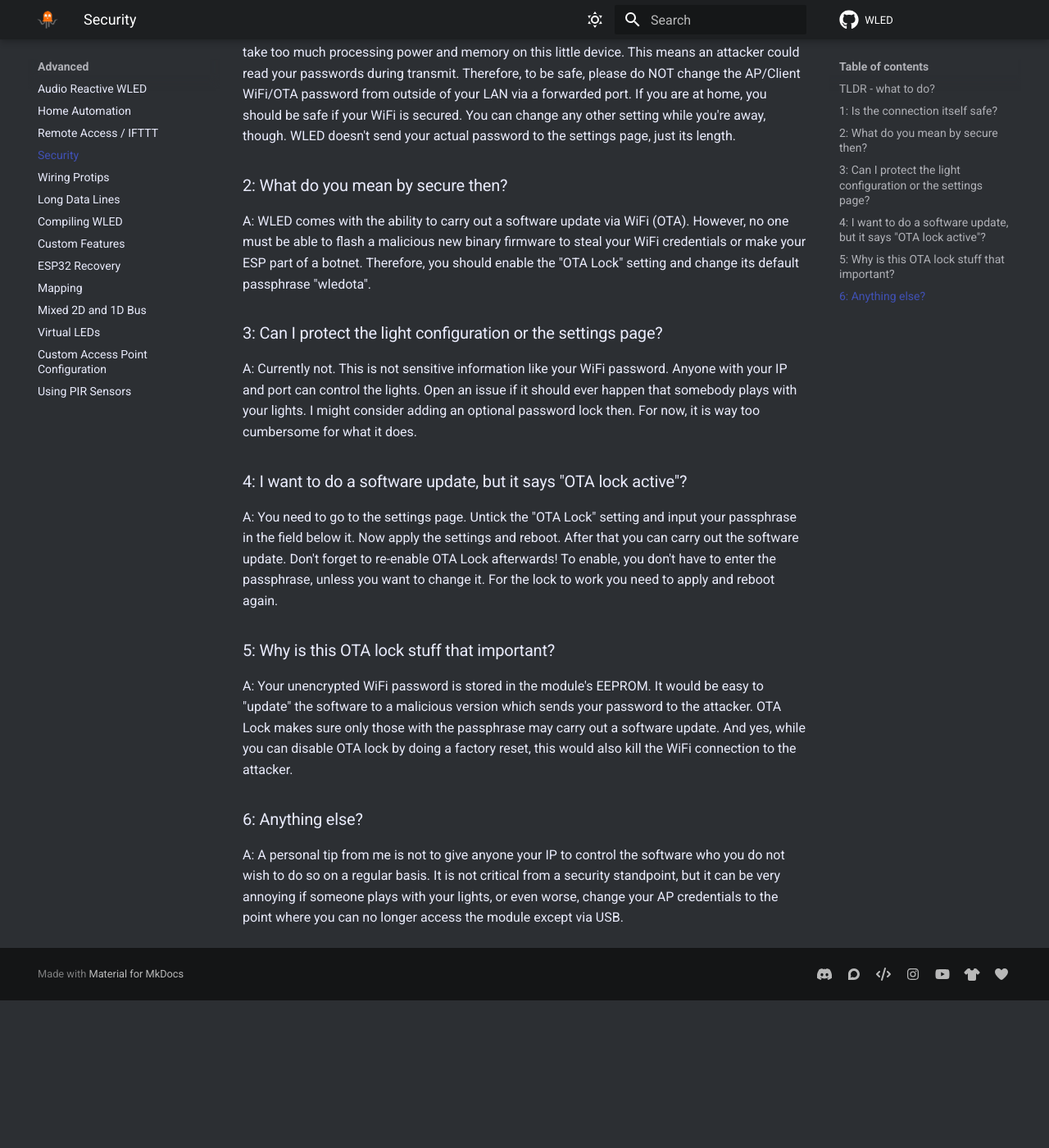
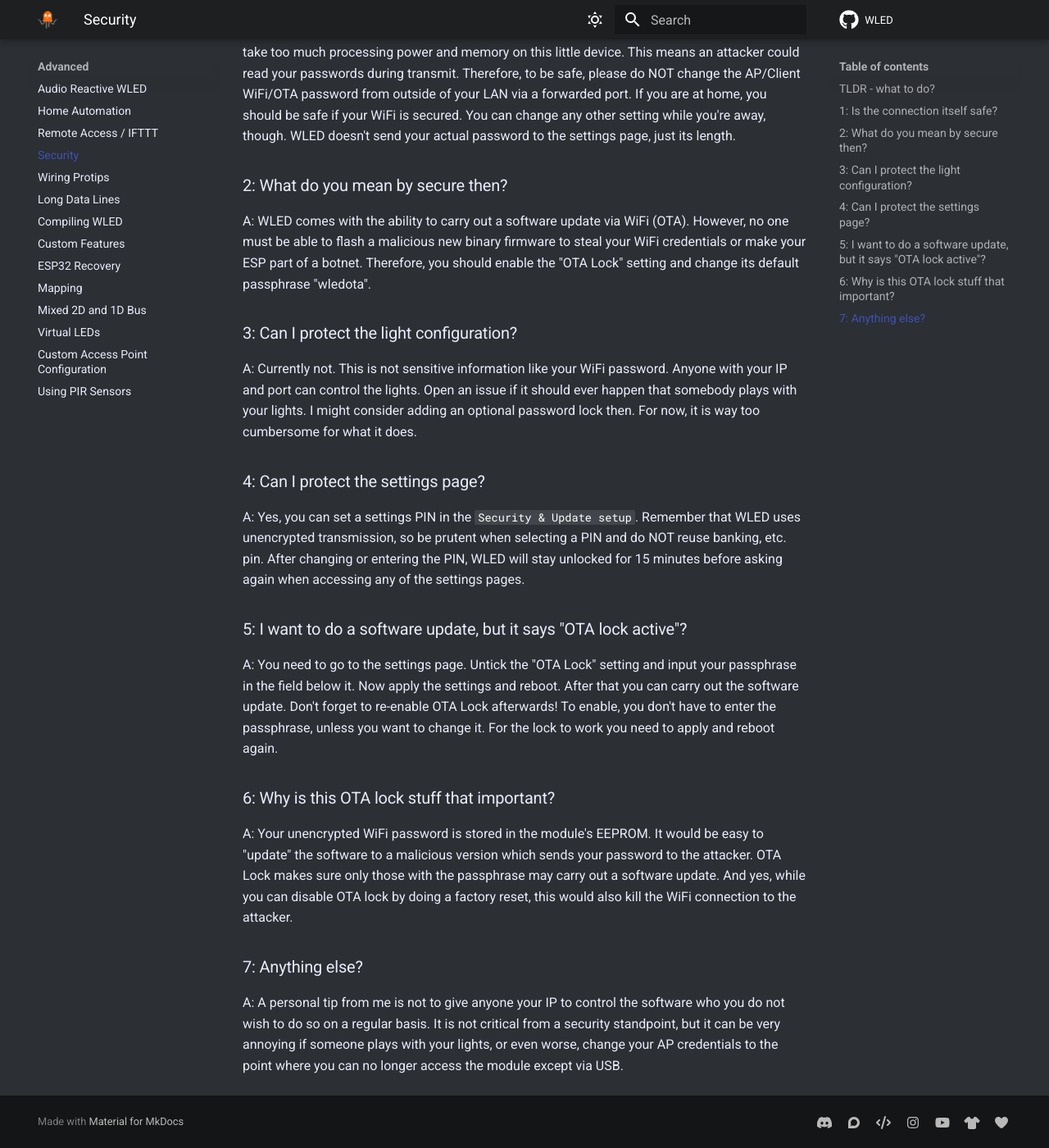
Before and after one commit to Aircoookie/WLED-Docs, an MkDocs documentation site: the page built from docs/advanced/security.md, in a window 1280 px wide and 1400 px high, scrolled down 651 px. Shown: the whole window at 82% size. Built offline with MkDocs 1.6.1 and Material for MkDocs 9.7.7, drawn with Linux system fonts in a browser that asks for light colours; comment, search, counter and statistics services are not loaded; before the commit the page ends 1871 px from its top, so only the background shows below that.

Commit message:
Document settings PIN
A settings PIN can now be set to restrict access to the settings page. Split quesiton three into protection of light configuration + settings page.

```diff
--- a/docs/advanced/security.md
+++ b/docs/advanced/security.md
@@ -21,19 +21,22 @@
 
 A: WLED comes with the ability to carry out a software update via WiFi (OTA). However, no one must be able to flash a malicious new binary firmware to steal your WiFi credentials or make your ESP part of a botnet. Therefore, you should enable the "OTA Lock" setting and change its default passphrase "wledota".
 
-### 3: Can I protect the light configuration or the settings page?
+### 3: Can I protect the light configuration?
 
 A: Currently not. This is not sensitive information like your WiFi password. Anyone with your IP and port can control the lights. Open an issue if it should ever happen that somebody plays with your lights. I might consider adding an optional password lock then. For now, it is way too cumbersome for what it does.
 
-### 4: I want to do a software update, but it says "OTA lock active"?
+### 4: Can I protect the settings page?
+A: Yes, you can set a settings PIN in the `Security & Update setup`. Remember that WLED uses unencrypted transmission, so be prutent when selecting a PIN and do NOT reuse banking, etc. pin. After changing or entering the PIN, WLED will stay unlocked for 15 minutes before asking again when accessing any of the settings pages.
+
+### 5: I want to do a software update, but it says "OTA lock active"?
 
 A: You need to go to the settings page. Untick the "OTA Lock" setting and input your passphrase in the field below it.
 Now apply the settings and reboot. After that you can carry out the software update. Don't forget to re-enable OTA Lock afterwards! To enable, you don't have to enter the passphrase, unless you want to change it. For the lock to work you need to apply and reboot again.
 
-### 5: Why is this OTA lock stuff that important?
+### 6: Why is this OTA lock stuff that important?
 
 A: Your unencrypted WiFi password is stored in the module's EEPROM. It would be easy to "update" the software to a malicious version which sends your password to the attacker. OTA Lock makes sure only those with the passphrase may carry out a software update. And yes, while you can disable OTA lock by doing a factory reset, this would also kill the WiFi connection to the attacker.
 
-### 6: Anything else?
+### 7: Anything else?
 
 A: A personal tip from me is not to give anyone your IP to control the software who you do not wish to do so on a regular basis. It is not critical from a security standpoint, but it can be very annoying if someone plays with your lights, or even worse, change your AP credentials to the point where you can no longer access the module except via USB.
```
